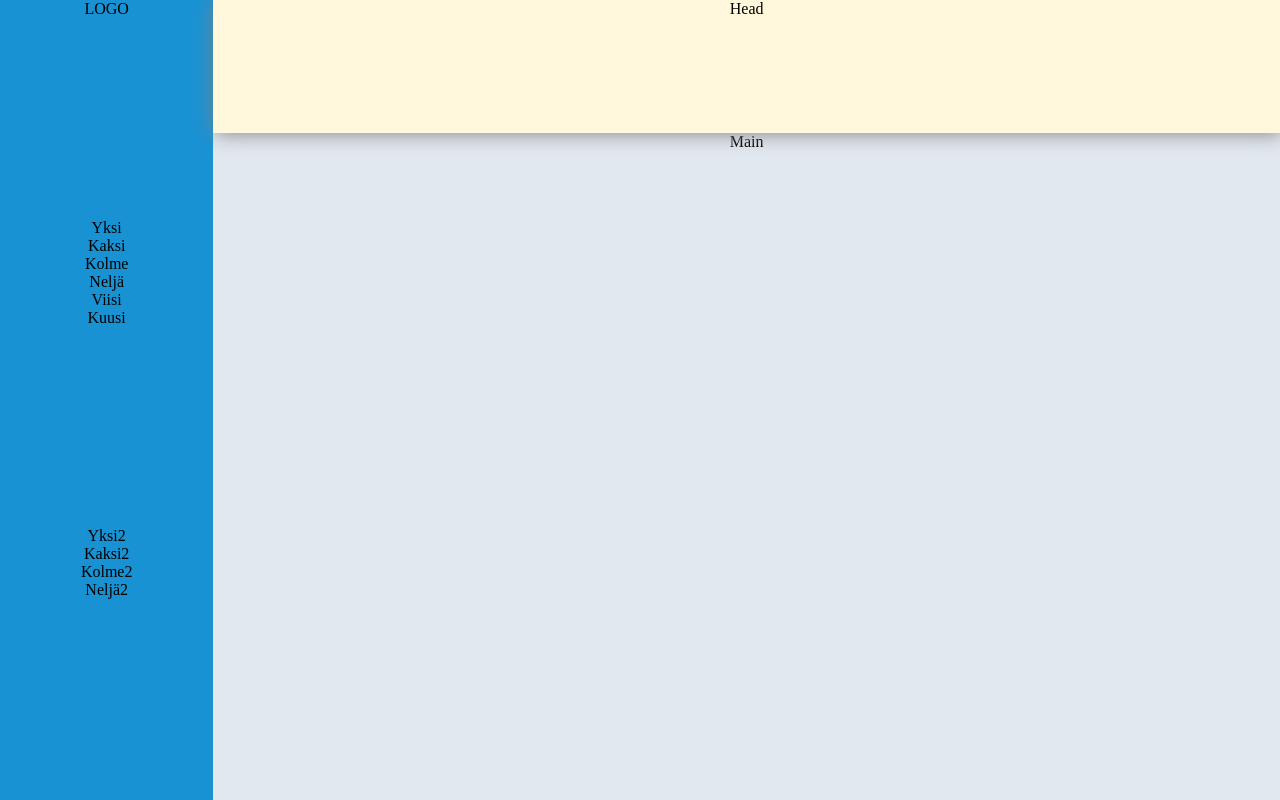
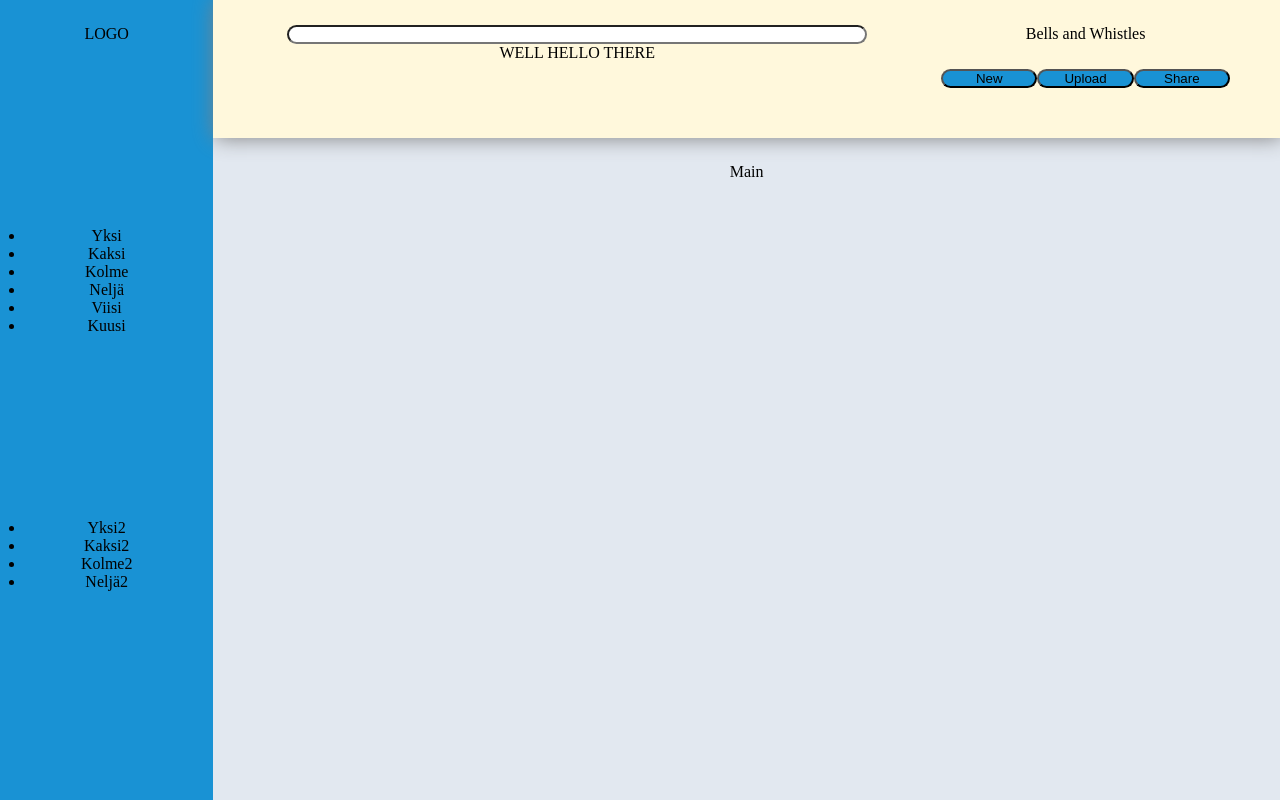
Before and after one commit to PettLe/admin-dashboard, a plain HTML site: page index.html in a window 1280 px wide. Drawn offline with Linux system fonts and the light colour scheme.

Commit message:
header stuff

```diff
--- a/index.html
+++ b/index.html
@@ -30,7 +30,16 @@
           </ul>
         </div>
       </div>
-      <div class="header"><p>Head</p></div>
+      <div class="header">
+        <div class="search"><input type="text" /></div>
+        <div class="userlinks"><p>Bells and Whistles</p></div>
+        <div class="userdata"><p>WELL HELLO THERE</p></div>
+        <div class="userbtns">
+          <button>New</button>
+          <button>Upload</button>
+          <button>Share</button>
+        </div>
+      </div>
       <div class="main"><p>Main</p></div>
     </div>
   </body>
--- a/style.css
+++ b/style.css
@@ -13,19 +13,41 @@
 }
 
 .sidebar {
+  padding: 25px;
   background-color: #1992d4;
   grid-row: 1 / 3;
   display: grid;
 }
 
 .header {
+  display: grid;
+  padding: 25px;
+  grid-template-columns: 2fr 1fr;
   background-color: cornsilk;
   grid-column: 2 / 3;
   box-shadow: 2px 0px 20px grey;
   z-index: 1;
 }
 
+.userbtns {
+  display: grid;
+  padding: 25px;
+  grid-template-columns: 1fr 1fr 1fr;
+  justify-content: space-between;
+}
+
 .main {
+  padding: 25px;
   background-color: #e2e8f0;
   grid-column: 2 / 3;
 }
+
+button {
+  background-color: #1992d4;
+  border-radius: 50px;
+}
+
+input {
+  width: 85%;
+  border-radius: 15px;
+}
```
